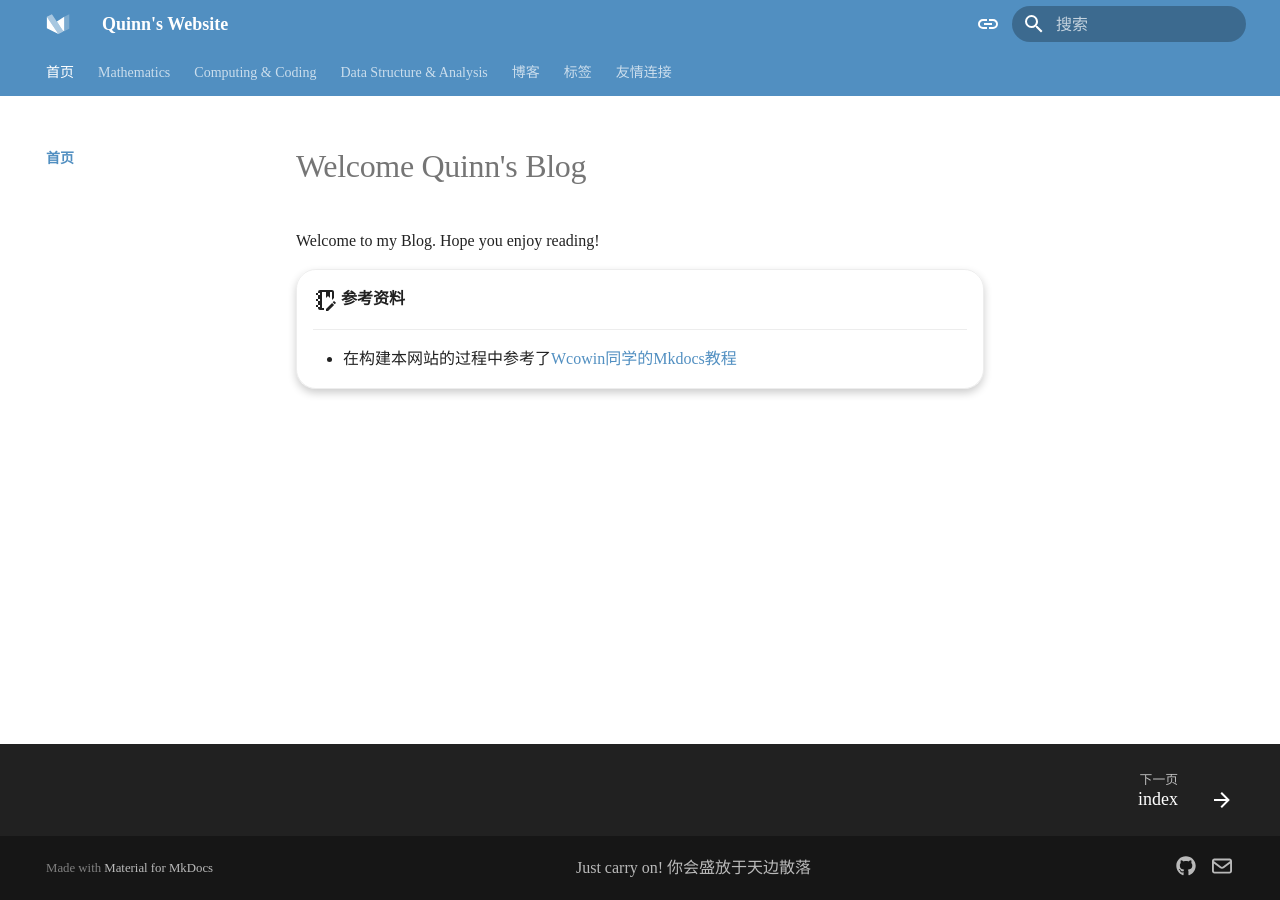
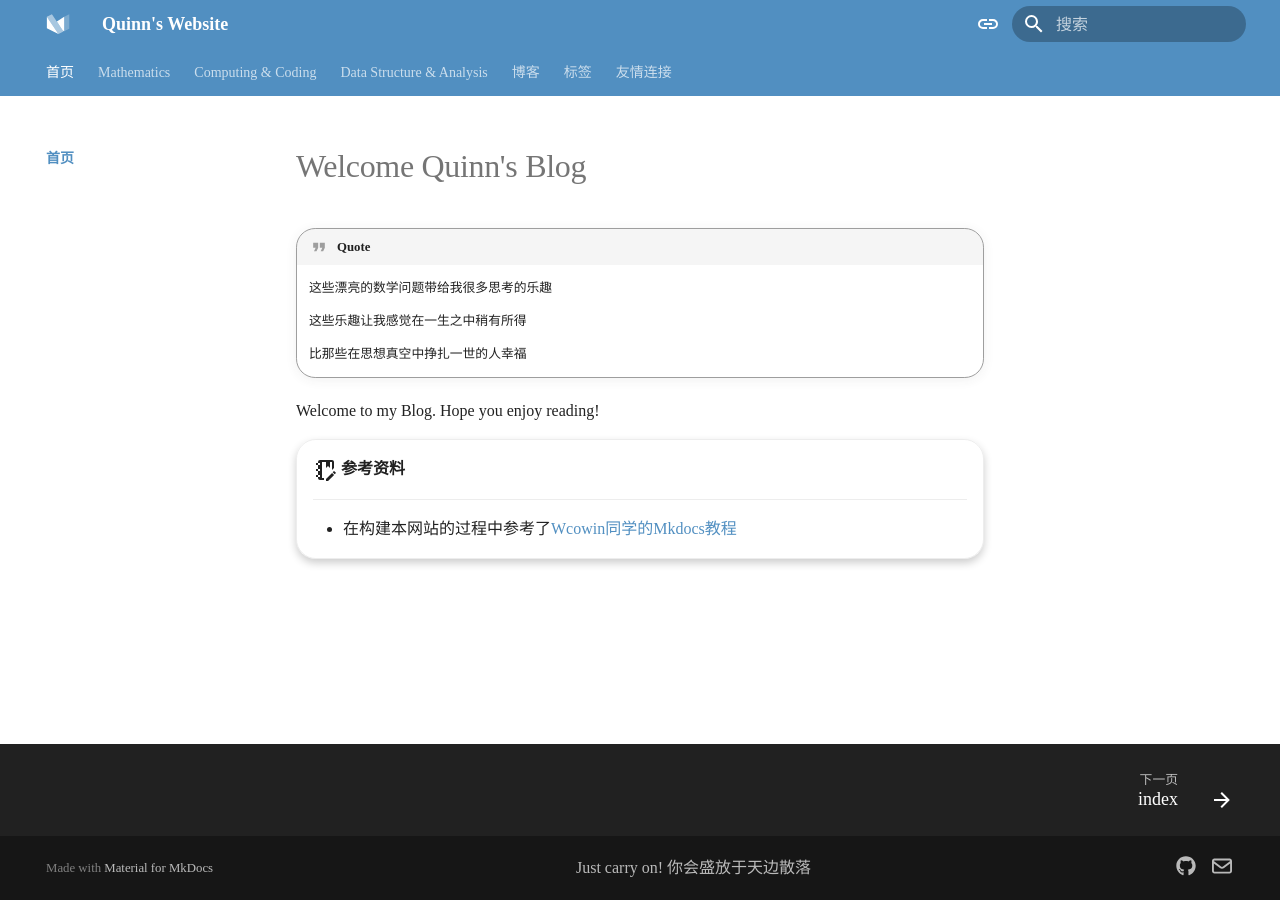
Before and after one commit to Quinn-DJ/quinn-dj.github.io, an MkDocs documentation site: the page built from docs/index.md, in a window 1280 px wide. Built offline with MkDocs 1.6.1 and Material for MkDocs 9.7.7, drawn with Linux system fonts in a browser that asks for light colours; a style sheet for code colours, icons or effects is not loaded.

Commit message:
更新了首页

```diff
--- a/docs/index.md
+++ b/docs/index.md
@@ -1,4 +1,11 @@
 # Welcome Quinn's Blog
+
+!!! quote
+    这些漂亮的数学问题带给我很多思考的乐趣
+
+    这些乐趣让我感觉在一生之中稍有所得
+
+    比那些在思想真空中挣扎一世的人幸福
 
 Welcome to my Blog. Hope you enjoy reading!
 
```
